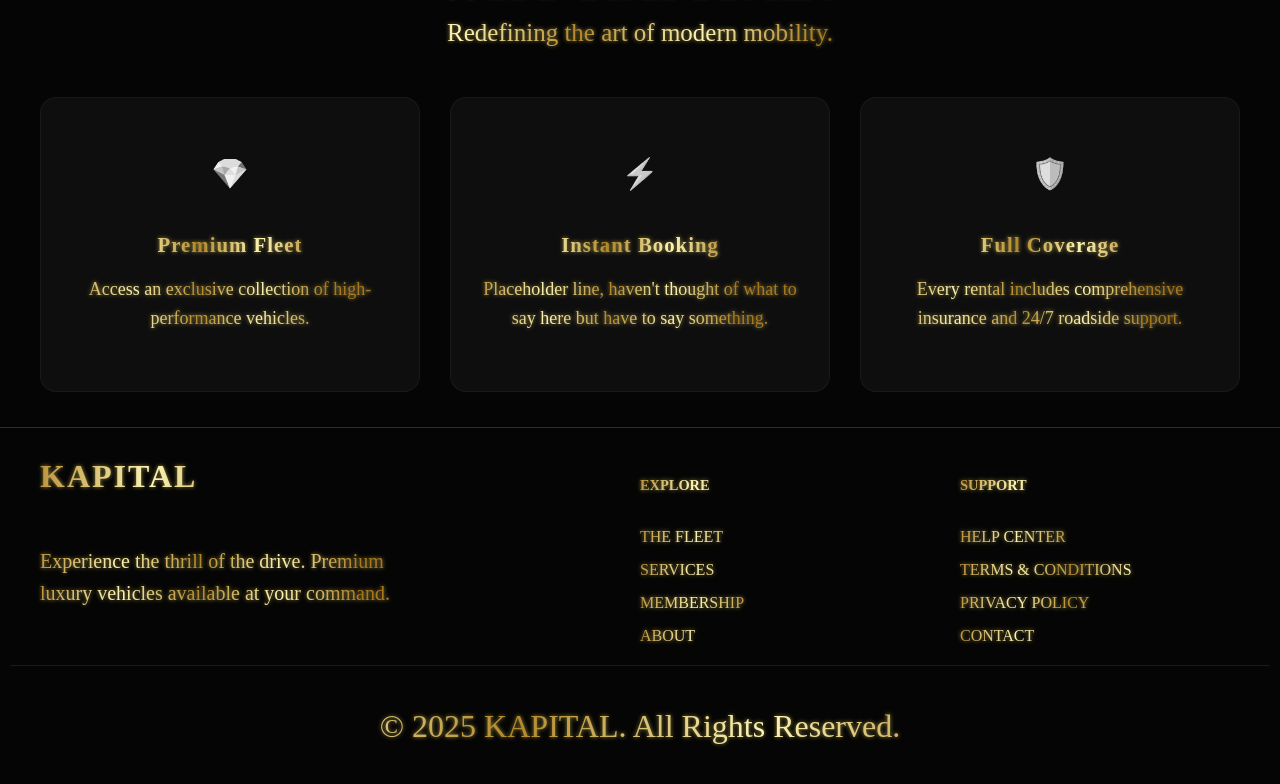
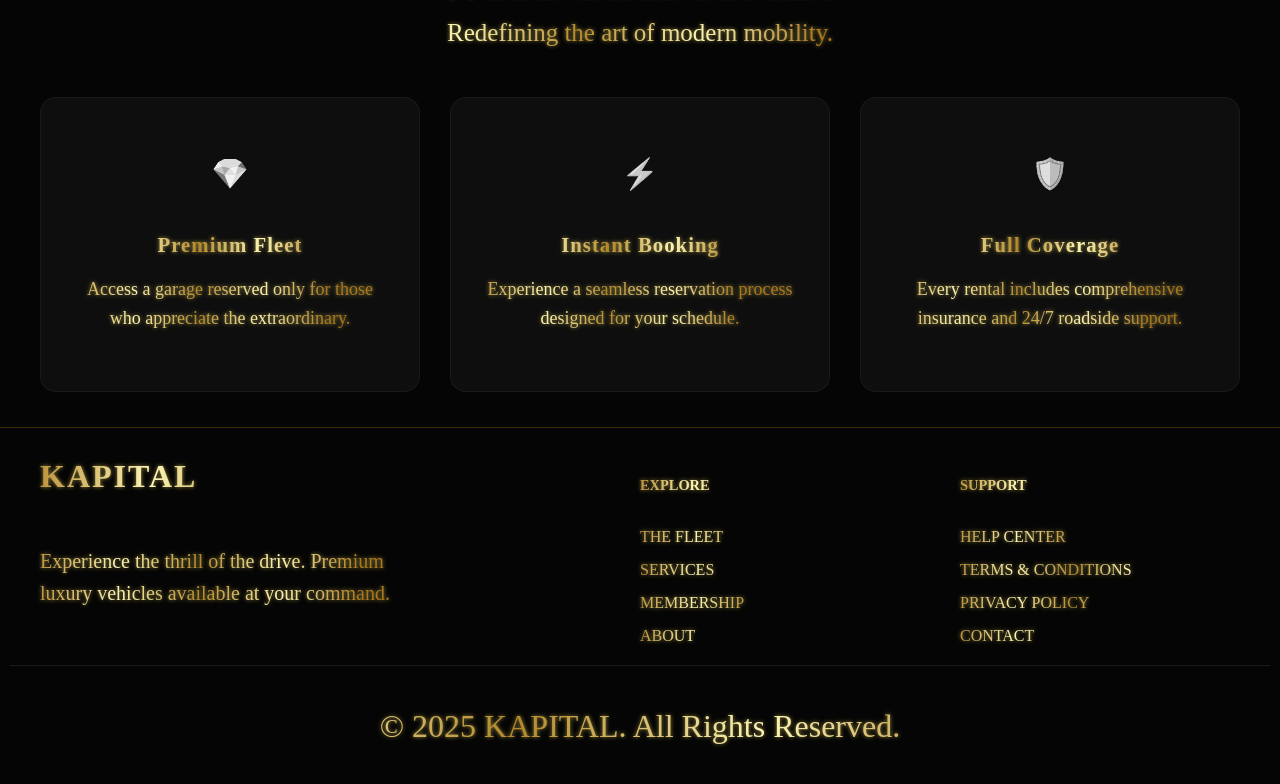
Before and after one commit to svrnki23/Kapital, a React (Vite) app: page / in a window 1280 px wide. Shown: the part 1704-2488 px from the top of the page. Built offline with nearby package versions, Linux system fonts and the light colour scheme.

Commit message:
changed taglines for the 3 cards in why section

```diff
--- a/src/components/why.jsx
+++ b/src/components/why.jsx
@@ -6,13 +6,13 @@ const why = () => {
         {
             icon: "💎",
             title: "Premium Fleet",
-            desc: "Access an exclusive collection of high-performance vehicles."
+            desc: "Access a garage reserved only for those who appreciate the extraordinary."
         },
 
         {
             icon: "⚡️",
             title: "Instant Booking",
-            desc: "Placeholder line, haven't thought of what to say here but have to say something."
+            desc: "Experience a seamless reservation process designed for your schedule."
         },
 
         {
```
